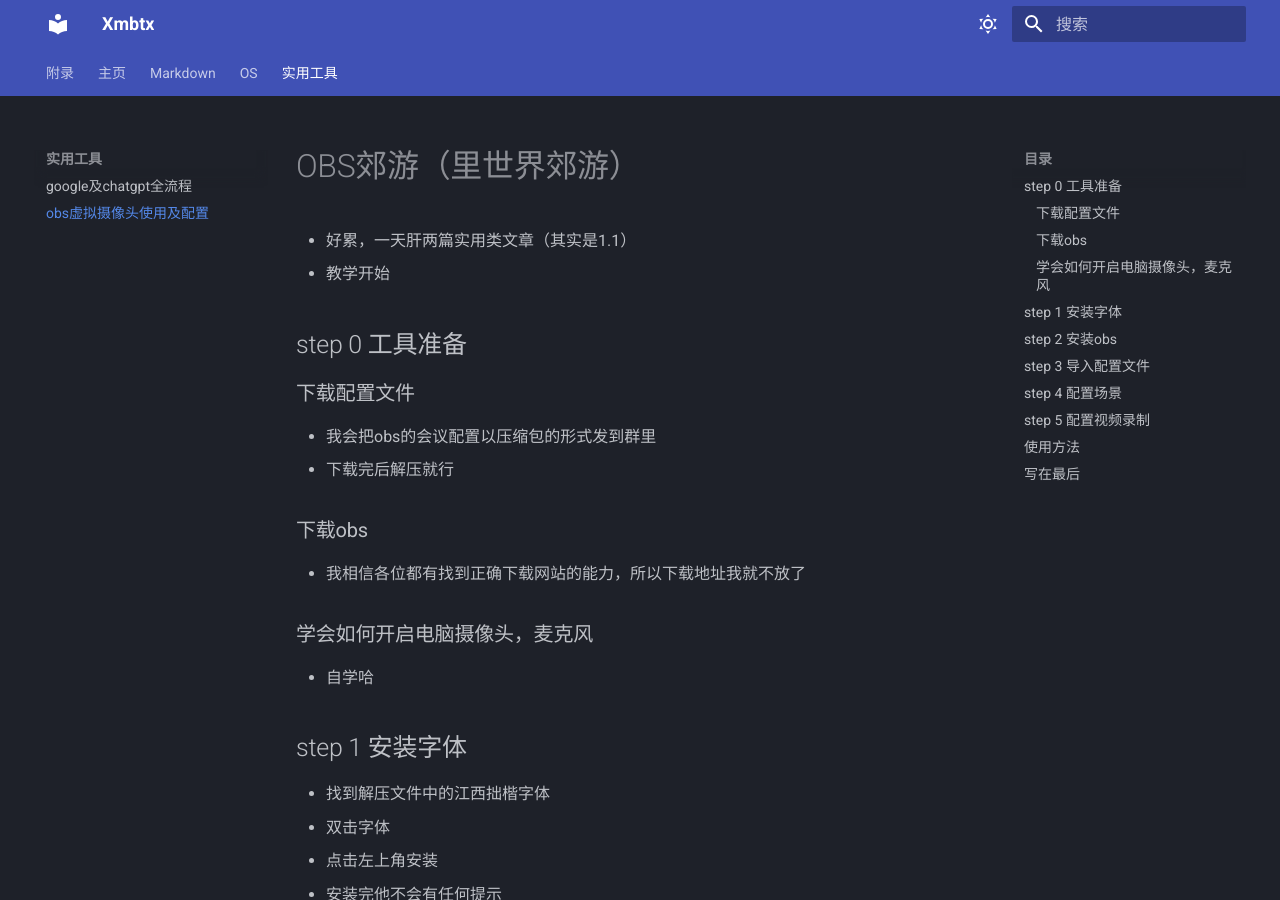
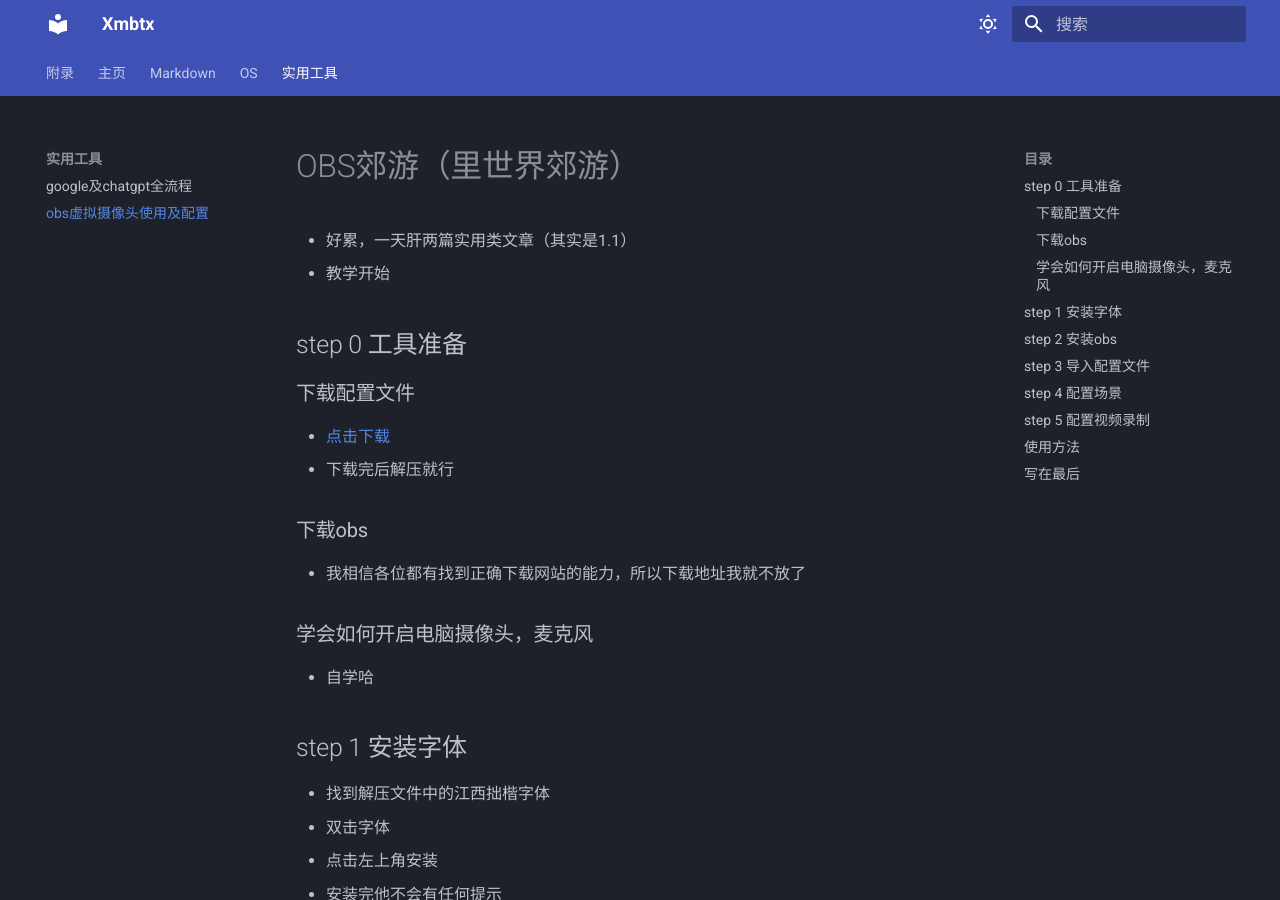
Before and after one commit to Xmbtx/xmbtx-blog, an MkDocs documentation site: the page built from docs/tools/obs.md, in a window 1280 px wide and 900 px high. Built offline with MkDocs 1.6.1 and Material for MkDocs 9.7.7, drawn with Linux system fonts in a browser that asks for light colours.

Commit message:
2023-12-16_15:32:35 update

```diff
--- a/docs/tools/obs.md
+++ b/docs/tools/obs.md
@@ -7,7 +7,7 @@
 
 ### 下载配置文件
 
-- 我会把obs的会议配置以压缩包的形式发到群里
+- <a href="https://github.com/Xmbtx/xmbtx-blog/raw/master/docs/tools/%E4%BC%9A%E8%AE%AE%E9%85%8D%E7%BD%AE.zip" download="true">点击下载</a>
 - 下载完后解压就行
 
 ### 下载obs
```
Also changed, not shown: other parts of docs/tools/obs.md (+0 -2 lines).
